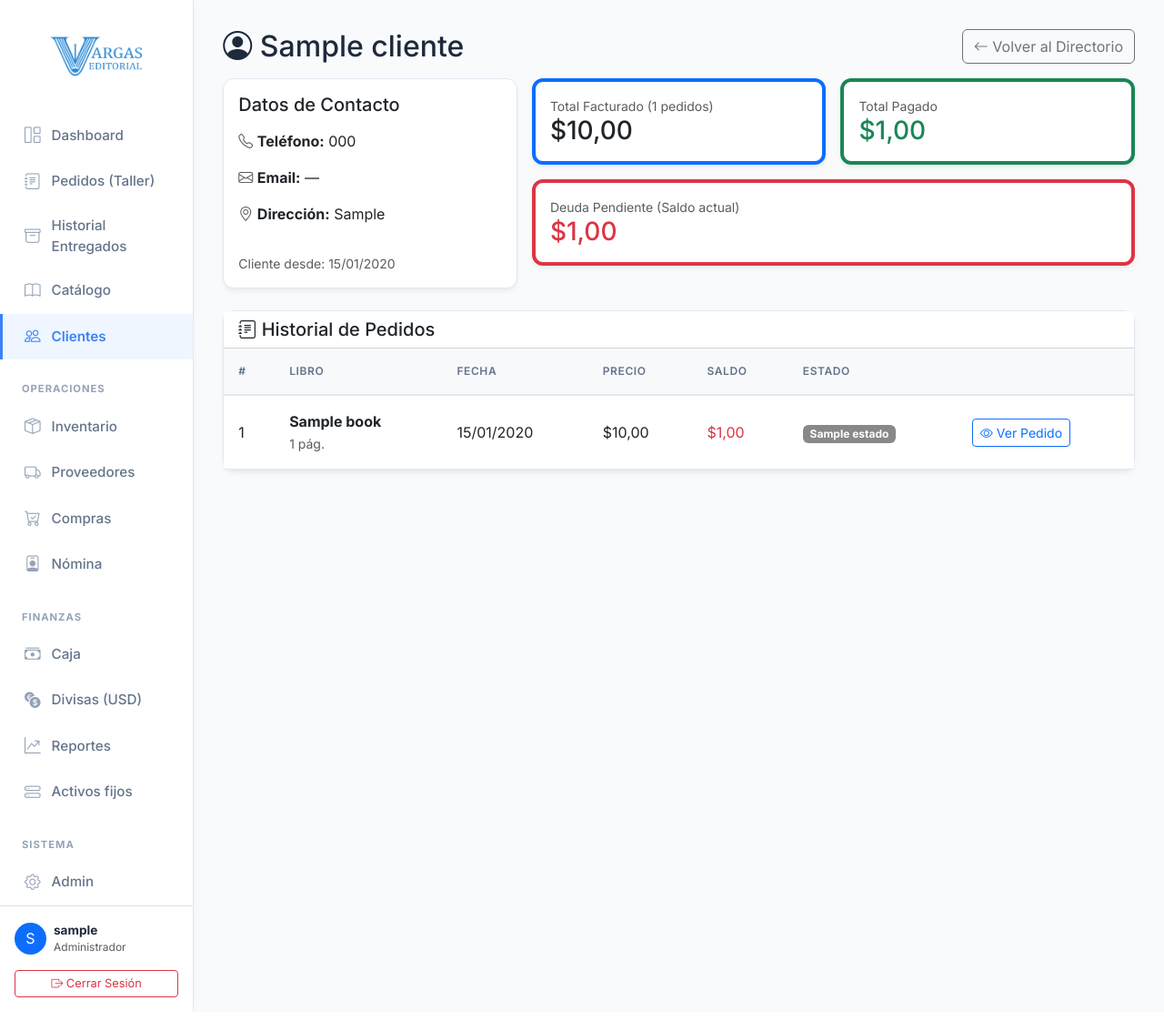
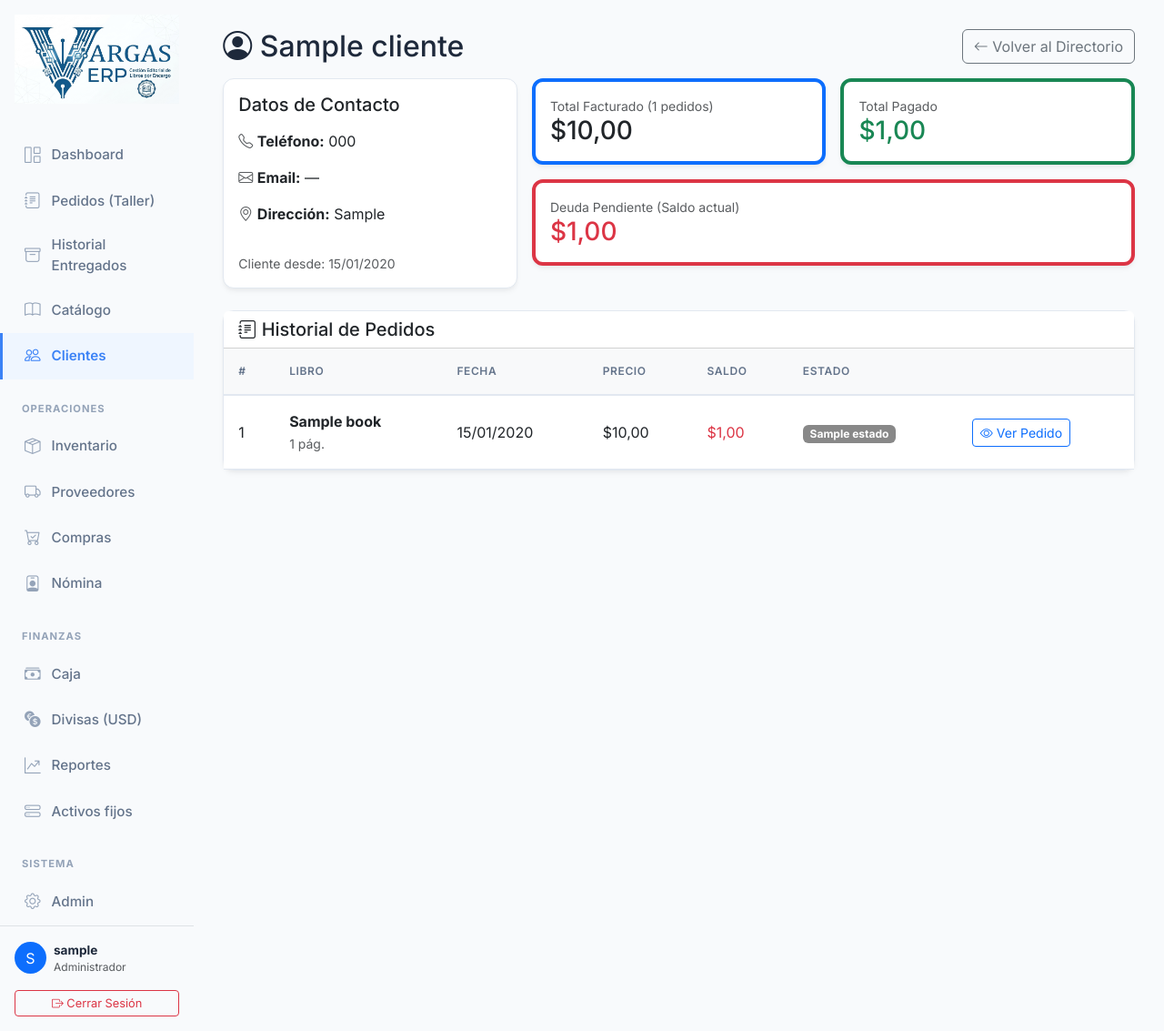
Before and after one commit to yandivd/erp_vargas_editorial, a Django app: page /clientes/1/ in a window 1280 px wide. Shown: the whole page at 91% size. Before the commit the page ends 1112 px from the top, so only its background shows below. Run offline with Django 5.2, Linux system fonts and the light colour scheme; a user stored in the database is signed in; tables that the repository leaves empty hold one stand-in row (values such as "Sample post").

Commit message:
last changes before deploy

```diff
--- a/templates/base.html
+++ b/templates/base.html
@@ -33,16 +33,6 @@
         }
 
         /* --- SIDEBAR --- */
-        .sidebar {
-            min-height: 100vh;
-            background: var(--bg-sidebar);
-            border-right: 1px solid var(--border-color);
-            display: flex;
-            flex-direction: column;
-            padding-top: 1rem;
-            box-shadow: 2px 0 10px rgba(0,0,0,0.02);
-            z-index: 100;
-        }
 
         .sidebar .brand {
             padding: 1rem 1.5rem;
@@ -52,10 +42,21 @@
             justify-content: center;
         }
 
-        .sidebar .brand img {
-            max-height: 60px;
-            width: auto;
+        .sidebar .brand {
+            padding: 1rem;
+            margin-bottom: 1rem;
+            display: flex;
+            align-items: center;
+            justify-content: center;
+        }
+
+        .sidebar .brand .logo-brand {
+            width: 100%;
+            height: auto;
+            max-width: 100%;
+            max-height: none;   /* quita el límite de 60px */
             object-fit: contain;
+            display: block;
         }
 
         .sidebar a {
@@ -161,6 +162,18 @@
             border-color: var(--primary-dark);
         }
 
+        .brand {
+            padding: 10px;
+            text-align: center;
+        }
+
+        .brand .logo-brand {
+            width: 100%;
+            height: auto;
+            max-width: 100%;
+            object-fit: contain;
+        }
+
         /* Separador de secciones en el menú */
         .menu-label {
             font-size: 0.7rem;
@@ -181,8 +194,7 @@
         <!-- Sidebar -->
         <nav class="col-md-2 sidebar">
             <div class="brand">
-                <!-- Asegúrate de tener tu logo en esta ruta -->
-                <img src="/static/img/logo.png" alt="Vargas Editorial">
+                <img src="/static/img/logo1.jpg" alt="Vargas Editorial" class="logo-brand">
             </div>
 
             <div class="flex-grow-1 overflow-auto">
```
Also changed, not shown: static/img/logo1.jpg (added).
